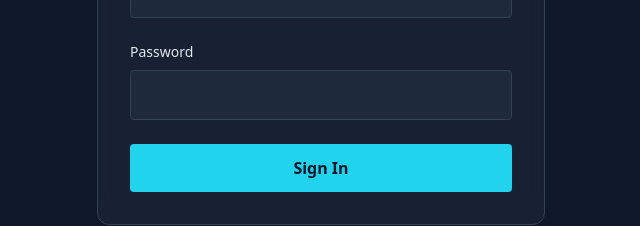
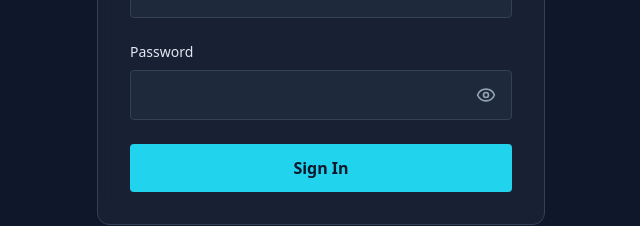
Before and after one commit to rendyelang/absolute-identity-portfolio, a Next.js app: page /login in a window 1280 px wide. Shown: the part 384-610 px from the top of the page, without its empty margins (319-959 px from the left). Built offline with nearby package versions, Linux system fonts and the light colour scheme; a web font is replaced by a local one.

Commit message:
feat: add show password feature

```diff
--- a/src/app/login/page.tsx
+++ b/src/app/login/page.tsx
@@ -4,11 +4,13 @@ import { signIn } from "next-auth/react";
 import { useState } from "react";
 import { useRouter } from "next/navigation";
 import toast from "react-hot-toast";
+import { Eye, EyeOff } from "lucide-react";
 
 export default function LoginPage() {
   const router = useRouter();
   const [username, setUsername] = useState("");
   const [password, setPassword] = useState("");
+  const [showPassword, setShowPassword] = useState(false);
   const [loading, setLoading] = useState(false);
 
   const handleSubmit = async (e: React.FormEvent) => {
@@ -53,13 +55,18 @@ export default function LoginPage() {
 
           <div>
             <label className="block text-sm font-medium mb-2 text-text">Password</label>
-            <input
-              type="password"
-              value={password}
-              onChange={(e) => setPassword(e.target.value)}
-              className="w-full bg-surface border border-border rounded px-4 py-3 focus:outline-none focus:border-accent text-text transition-colors"
-              required
-            />
+            <div className="relative">
+              <input
+                type={showPassword ? "text" : "password"}
+                value={password}
+                onChange={(e) => setPassword(e.target.value)}
+                className="w-full bg-surface border border-border rounded px-4 py-3 focus:outline-none focus:border-accent text-text transition-colors pr-12"
+                required
+              />
+              <button type="button" className="absolute right-3 top-1/2 -translate-y-1/2 text-text-muted hover:text-accent transition-colors p-1" onClick={() => setShowPassword(!showPassword)}>
+                {showPassword ? <EyeOff className="w-5 h-5" /> : <Eye className="w-5 h-5" />}
+              </button>
+            </div>
           </div>
 
           <button type="submit" disabled={loading} className="w-full bg-accent text-bg font-bold py-3 rounded hover:bg-accent-2 transition-colors disabled:opacity-50">
```
